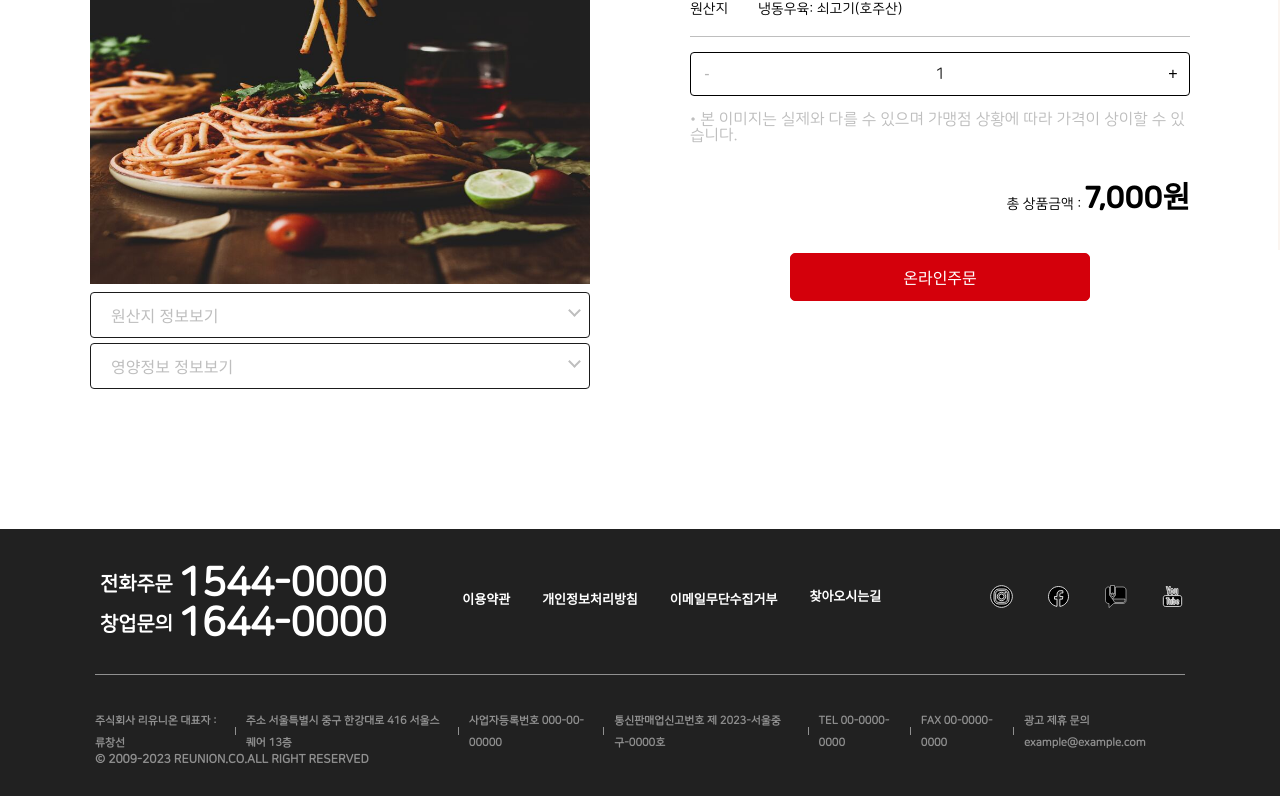
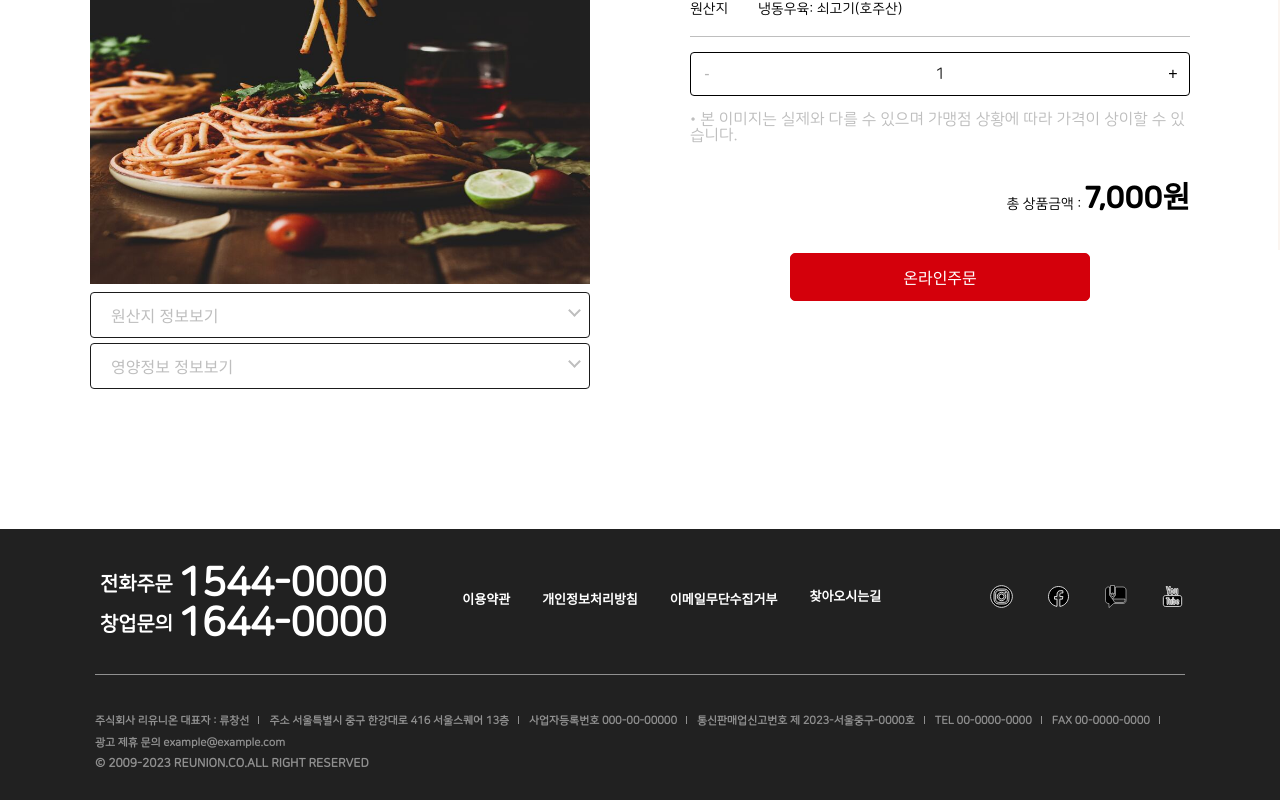
Before and after one commit to ryushin01/goobne, a React (Vite) app: page /goobne/detail/1 in a window 1280 px wide. Shown: the part 550-1350 px from the top of the page. Built offline with nearby package versions, Linux system fonts and the light colour scheme; grey boxes are pictures that could not be loaded.

Commit message:
:bug: 푸터 info구역 개행이슈해결

```diff
--- a/src/components/Footer/Footer.jsx
+++ b/src/components/Footer/Footer.jsx
@@ -258,13 +258,12 @@ const SnsConnectionArea = styled.div`
 
 const AddressSection = styled.section`
   width: 100%;
-  display: flex;
-  flex-direction: column;
   margin-top: 35px;
 
   & > address {
     & > ul {
       display: flex;
+      flex-wrap: wrap;
       line-height: 22px;
     }
   }
```
